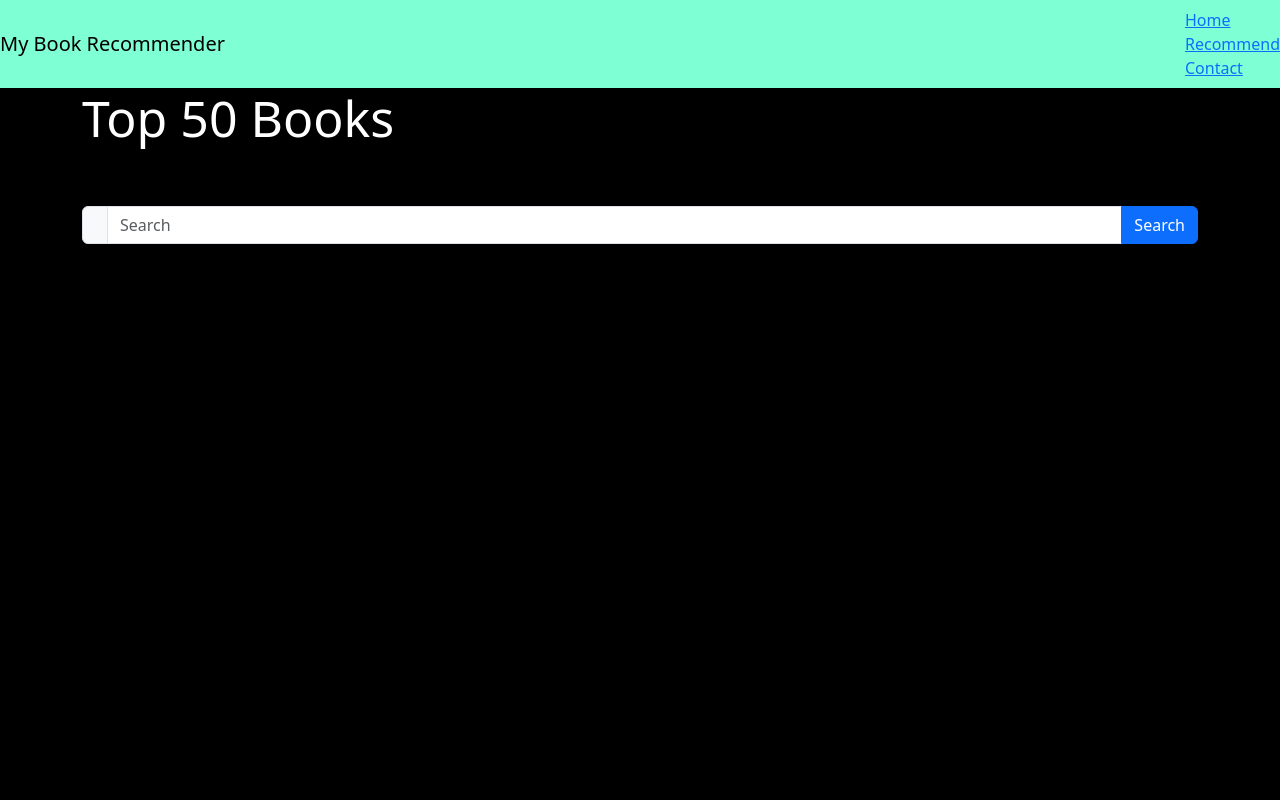
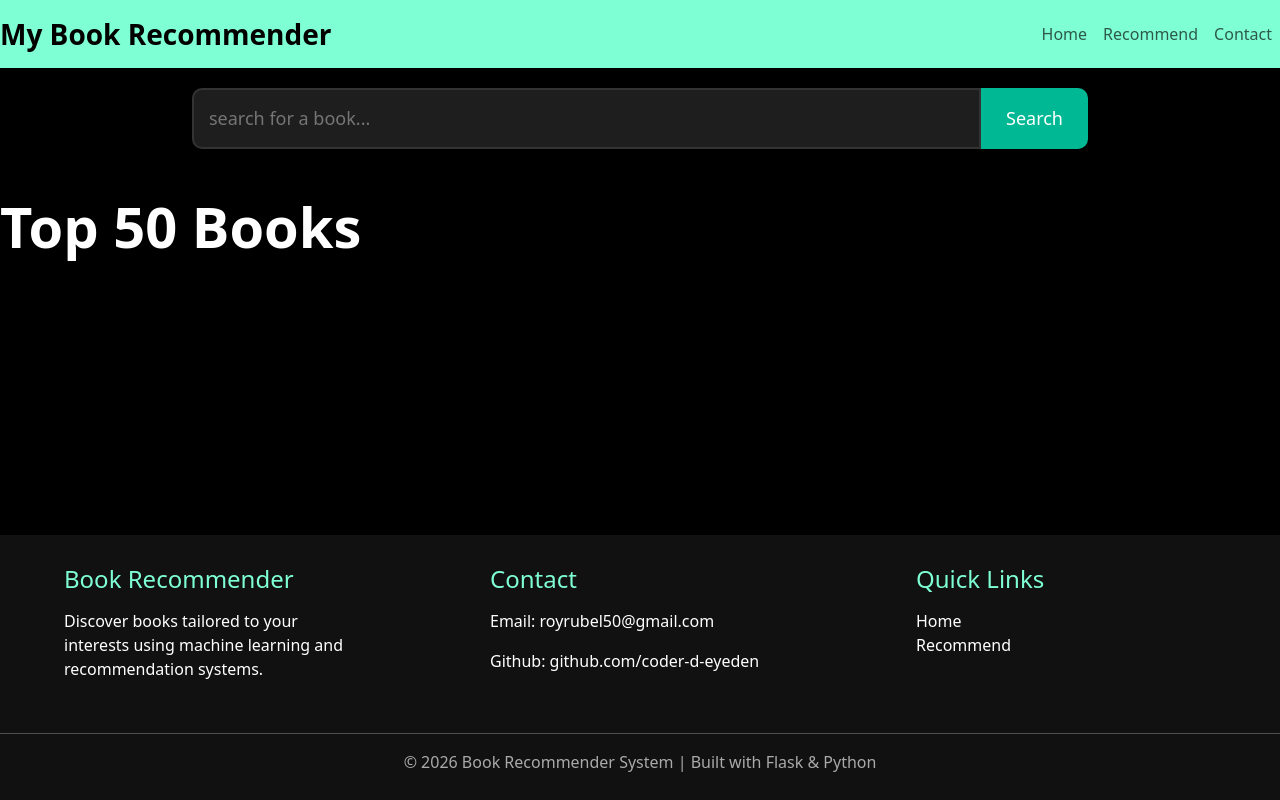
Before and after one commit to coder-d-Eyeden/book_recommender_system, a Flask app: page / in a window 1280 px wide. Run offline with Flask 3, Linux system fonts and the light colour scheme; parts of the project's set-up code (start-up, migrations or seed data) failed here and were passed over.

Commit message:
The Complete Recommender systemm

```diff
--- a/app.py
+++ b/app.py
@@ -1,20 +1,48 @@
-from flask import Flask,render_template
+from flask import Flask,render_template,request
 import pickle
+import numpy as np
 
 popular_df = pickle.load(open(r'G:\Project\Book_reccomender\dataset\model\popular.pkl','rb'))
+pt= pickle.load(open(r'model\pt.pkl','rb'))
+books= pickle.load(open(r'model\books.pkl','rb'))
+similarity_scores= pickle.load(open(r'model\similarity_scores.pkl','rb'))
+
 
 app = Flask(__name__)
 
-@app.route('/')
+@app.route('/',methods=['GET','POST'])
 
 def index ():
     return render_template('index.html',
                            book_name = list(popular_df['Book-Title'].values),
                            author = list(popular_df['Book-Author'].values),
                            image = list(popular_df['Image-URL-M'].values),
-                           votes = list(popular_df['num_ratings'].values),
-                           rating = list(popular_df['avg_rating'].values),
+                           votes = list(popular_df['num_rating'].values),
+                           rating = list(popular_df['avg_rating'].values)
 
     )
+
+@app.route("/recommend",methods=['GET','POST'])
+def recommend_ui():
+        user_input = request.form.get('user_input')
+        if user_input not in pt.index:
+             return render_template('recommend.html',data=[],error=f"'{user_input}'is not available in out database")
+        index = np.where(pt.index==user_input)[0][0]
+        distances = similarity_scores[index]
+        similar_items = sorted(list(enumerate(similarity_scores[index])),key=lambda x:x[1],reverse=True)[1:6]
+        data =[]
+        for i in similar_items:
+            item=[]
+            temp_df = books[books['Book-Title']==pt.index[i[0]]]
+            item.extend(list(temp_df.drop_duplicates('Book-Title')['Book-Title'].values))
+            item.extend(list(temp_df.drop_duplicates('Book-Title')['Book-Author'].values))
+            item.extend(list(temp_df.drop_duplicates('Book-Title')['Image-URL-M'].values))
+
+            data.append(item)
+
+        print(data)
+
+
+        return render_template('recommend.html',data=data)
 if __name__ =="__main__":
     app.run(debug=True)
--- /dev/null
+++ b/static/style.css
@@ -0,0 +1,131 @@
+html {
+    scroll-behavior: smooth;
+}
+
+body {
+    min-height: 100vh;
+    display: flex;
+    flex-direction: column;
+    background-color: black;
+}
+
+/* Search Bar */
+.search-container{
+  width: 70%;
+  margin: 20px auto;
+}
+.search-container form{
+  display: flex;
+}
+.search-input {
+    flex: 1;
+    padding: 15px;
+    font-size: 18px;
+    background-color: #1e1e1e;
+    color: white;
+    border: 2px solid #333;
+    border-radius: 10px 0 0 10px;
+    outline: none;
+}
+.search-input:focus {
+    border-color: #666;
+}
+
+.search-btn {
+    padding: 15px 25px;
+    background-color: #00b894;
+    color: white;
+    border: none;
+    cursor: pointer;
+    font-size: 18px;
+    border-radius: 0 10px 10px 0;
+    transition: 0.3s;
+}
+
+.search-btn:hover {
+    background-color: #00a383;
+}
+
+
+.text-white {
+  color: rgb(255, 255, 255);
+}
+
+.card {
+    width: 220px;
+    height: 420px;
+    margin: auto;
+    overflow: hidden;
+    color: #ffffff;
+    background-color: #141414;
+}
+
+.card-img-top {
+    height: 300px;
+    width: 100%;
+    object-fit: cover;
+}
+
+.card:hover {
+  transform: scale(1.03);
+  box-shadow: 0px 0px 15px rgba(255, 255, 255, 0.2);
+}
+
+/* Recommendation page */
+
+.book-grid{
+  width: 1200px;
+  max-width: 95%;
+  margin: auto;
+
+  display:grid;
+  grid-template-columns: repeat(5,220px);
+  gap: 25px;
+
+  justify-content: center;
+}
+.card-title {
+    display: -webkit-box;
+    -webkit-box-orient: vertical;
+    overflow: hidden;
+    min-height: 40px;
+}
+
+/* footere */
+.footer{
+  background-color: #111;
+  color: white;
+  margin-top: auto;
+  padding: 30px 0 10px;
+
+}
+.footer-container{
+  width: 90%;
+  margin: auto;
+
+  display: flex;
+  justify-content: space-between;
+  flex-wrap: wrap;
+}
+
+.footer-section{
+  width: 300px;
+  margin-bottom: 20px;
+}
+.footer-section h4{
+  color: aquamarine;
+  margin-bottom: 15px;
+}
+
+.footer-section a{
+  color: white;
+  text-decoration: none;
+}
+.footer-section a:hover{
+  color: aquamarine;
+}
+.footer-bottom{
+  text-align: center;
+  margin-top: 10px;
+  color: #aaa;
+}
--- /dev/null
+++ b/templates/base.html
@@ -0,0 +1,91 @@
+<!-- base.html -->
+<!DOCTYPE html>
+<html lang="en">
+
+<head>
+    <meta charset="UTF-8">
+    <meta name="viewport" content="width=device-width, initial-scale=1.0">
+    <title>{% block title %} {% endblock title %} - Book Recommender System</title>
+
+
+
+    <link href="https://cdn.jsdelivr.net/npm/bootstrap@5.3.8/dist/css/bootstrap.min.css" rel="stylesheet"
+        integrity="sha384-sRIl4kxILFvY47J16cr9ZwB07vP4J8+LH7qKQnuqkuIAvNWLzeN8tE5YBujZqJLB" crossorigin="anonymous">
+    <!-- Font Awesome -->
+    <link rel="stylesheet" href="https://cdnjs.cloudflare.com/ajax/libs/font-awesome/6.5.2/css/all.min.css">
+    <link rel="stylesheet" href="{{url_for('static',filename='style.css')}}">
+
+
+</head>
+
+    <!-- Nav Bar -->
+
+    <nav class="navbar navbar-expand-lg" style="background-color: aquamarine;">
+        <a href="/" class="navbar-brand fw-bold fs-3" href="#">
+            My Book Recommender
+        </a>
+
+        <div class="ms-auto">
+            <ul class="navbar-nav d-flex flex-row">
+                <li class="nav-item">
+                    <a class="nav-link" href="/">Home</a>
+                </li>
+                <li class="nav-item">
+                    <a class="nav-link" href="/recommend">Recommend</a>
+                </li>
+
+                <li class="nav-item">
+                    <a class="nav-link" href="#contact">Contact</a>
+                </li>
+
+
+            </ul>
+        </div>
+
+    </nav>
+
+    <div class="search-container">
+        <!-- Search Bar -->
+        <form action="/recommend" method="POST">
+            <input type="text" name='user_input' class="search-input" placeholder="search for a book...">
+            <button type="submit" class="search-btn">Search</button>
+        </form>
+
+    </div>
+
+    {% block body %}
+
+    {% endblock body %}
+
+    <footer class="footer">
+        <div class="footer-container">
+            <div class="footer-section">
+                <h4>Book Recommender</h4>
+                <p>
+                    Discover books tailored to your interests using machine learning and recommendation systems.
+                </p>
+            </div>
+
+            <div id="contact" class="footer-section">
+                <h4>Contact</h4>
+                <p>Email: royrubel50@gmail.com</p>
+                <p>Github: github.com/coder-d-eyeden</p>
+            </div>
+            <div class="footer-section">
+                <h4>Quick Links</h4>
+                <a href="/">Home</a><br>
+                <a href="/recommend">Recommend</a>
+            </div>
+
+        </div>
+
+        <hr>
+
+        <p class="footer-bottom">
+            © 2026 Book Recommender System | Built with Flask & Python
+        </p>
+    </footer>
+
+</body>
+
+</html>
--- a/templates/index.html
+++ b/templates/index.html
@@ -1,63 +1,35 @@
-<!DOCTYPE html>
-<html lang="en">
-<head>
-    <meta charset="UTF-8">
-    <meta name="viewport" content="width=device-width, initial-scale=1.0">
-    <title>Book Recommender System</title>
-    <link href="https://cdn.jsdelivr.net/npm/bootstrap@5.3.8/dist/css/bootstrap.min.css" rel="stylesheet" integrity="sha384-sRIl4kxILFvY47J16cr9ZwB07vP4J8+LH7qKQnuqkuIAvNWLzeN8tE5YBujZqJLB" crossorigin="anonymous">
-</head>
-<style>
-    .text-white{
-        color: white
-    }
-</style>
+{% extends 'base.html' %}
+{% block title %} Home {% endblock title%}
 
-<body style="background-color: black;">
-    <nav class="navbar" style="background-color: aquamarine;">
-        <a class="navbar-brand"> My Book Recommender</a>
-        <ul class="nav navbar-nav">
-            <li><a href="">Home</a></li>
-            <li><a href="">Recommend</a></li>
-            <li><a href="">Contact</a></li>
-        </ul>
+{% block body %}
+<!-- Heading -->
+        <div class="row mt-4">
+            <div class="col-md-12">
+                <h1 class="text-white display-4 fw-bold">
+                    Top 50 Books
+                </h1>
+            </div>
+        </div>
+<!-- Book Cards -->
+        <div class="row">
+            {% for i in range(book_name|length) %}
 
-    </nav>
+            <div class="col-auto mt-4">
 
-    <div class="container">
-        <div class="row">
-            <div class="col-md-12">
-                <h1 class="text-white" style="font-size: 50px;">Top 50 Books</h1>
+                <div class="card p-3">
+                    <img class="card-img-top" src="{{ image[i] }}" alt="Book Image">
+                    <div class="card-body">
+                        <h5 class="card-title"> {{book_name[i]}}</h5>
+                        <p class="card-text">Author : {{author[i]}}</p>
+                        <p class="card-text">Votes: {{votes[i]}}</p>
+                        <p class="card-text">Rating: {{rating[i]|round(2)}}</p>
+                    </div>
+
+                </div>
+
             </div>
 
-            <div class="mb-4" style="margin-top: 50px;">
-                <form class="d-flex">
-                    <div class="input-group">
-                        <span class="input-group-text"><i class="fas fa-search"></i></span>
-                        <input class="form-control" type="search" placeholder="Search" aria-label="Search">
-                        <button class="btn btn-primary" type="submit">Search</button>
-                    </div>
-                </form>
-            </div>
-
-            {% for i in range(book_name|length) %}
-               <div class="col-3" style="margin-top: 30px;">
-                <div class="card">
-                    <div class="card-body">
-                        <img class="card-img-top" src="http://images.amazon.com/images/P/0439136350.01.MZZZZZZZ.jpg" alt="">
-                        <h2 class=>Harry Potter</h2>
-                        <h4 class=>J K  Rowling</h4>
-                        <h4 class=>Votes - 300</h4>
-                        <h4 class=>Rating 5.6</h4>
-                    </div>
-                </div>
-                </div>
-            {% endfor %}
-
-
+            {% endfor%}
 
         </div>
-    </div>
-
-
-</body>
-</html>
+{% endblock body%}
```
Also changed, not shown: templates/recommend.html (added, +39 -0 lines), templates/style.css (deleted), 4 other files.
